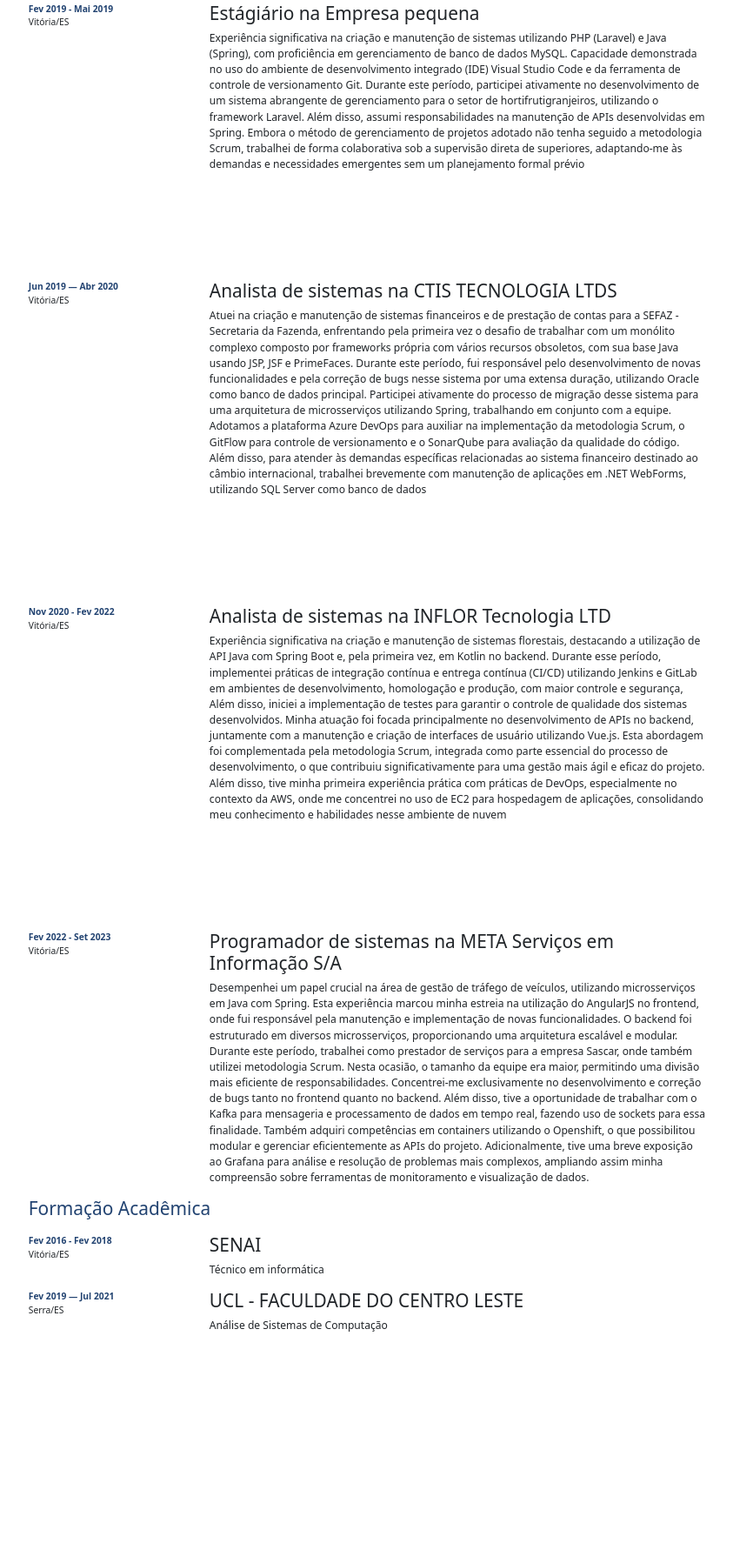
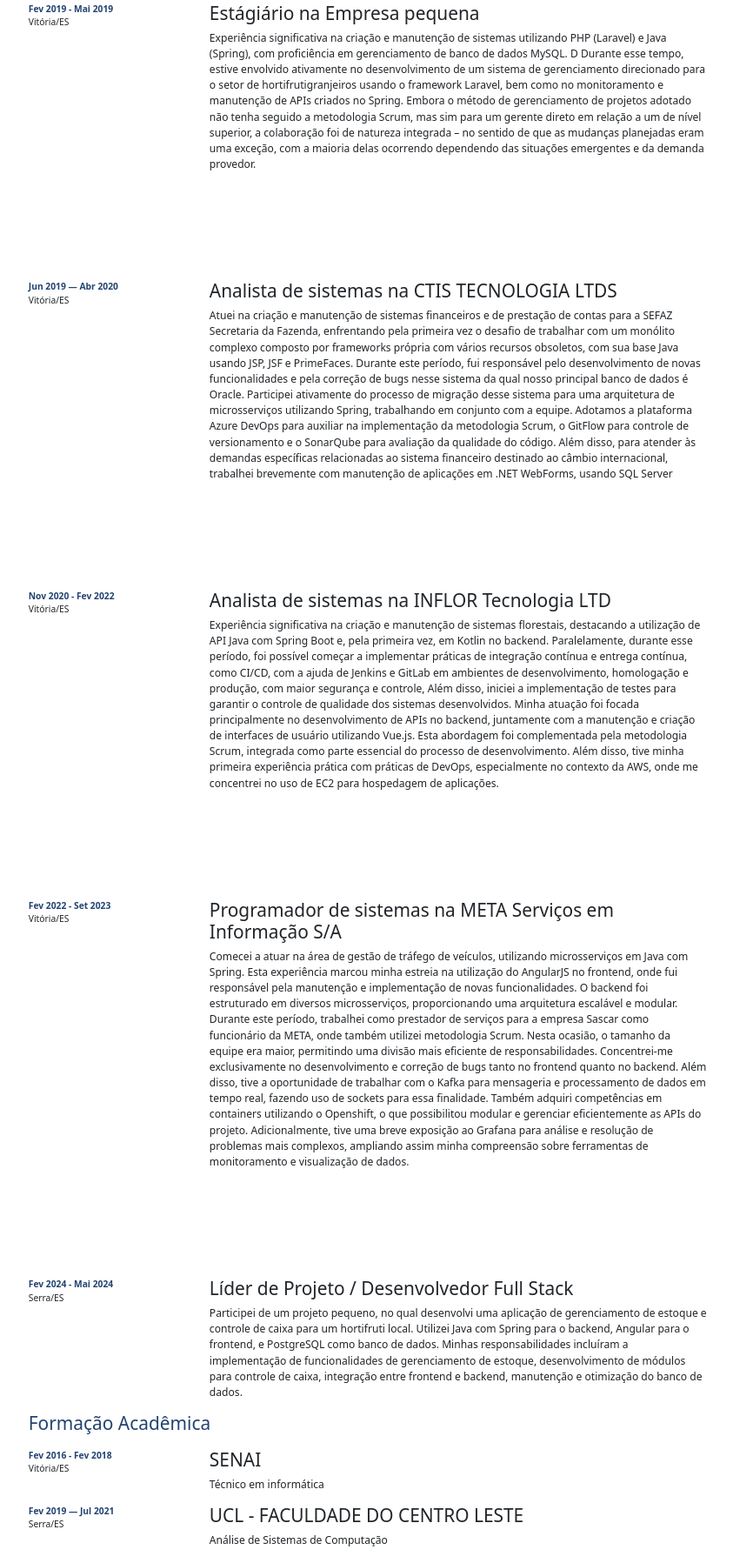
Before and after one commit to lucaspp1/Curriculo, a plain HTML site: page index.html in a window 1280 px wide. Shown: the part 342-2139 px from the top of the page at 87% size, without its empty margins (9-852 px from the left). Before the commit the page ends 1931 px from the top, so only its background shows below. Drawn offline with nearby package versions, Linux system fonts and the light colour scheme.

Commit message:
content updated

```diff
--- a/index.html
+++ b/index.html
@@ -61,9 +61,6 @@
                         Sou desenvolvedor Java, entusiasta em tecnologia, atuando há mais de 5 anos, motivado pela busca contínua pelo aprimoramento técnico. Comprometido a desenvolver soluções de qualidade, tenho experiência em sistemas backend com frontend. Estou amplamente familiarizado com o trabalho em Java, mas também sou mais do que capaz de me adaptar a diferentes tecnologias. Ao mesmo tempo, interessam-me avançar em muitas áreas de desenvolvimento de software e estou disposto a receber desafios para projetos inovadores de tecnologia.
                     </p>
 
-
-
-
                     <div class="container-fluid">
 
                         <div class="row">
@@ -78,22 +75,7 @@
                             </div>
                             <div class="col-9">
                                 <h4> Estágiário na Empresa pequena </h4>
-                                <p> Experiência significativa na criação e manutenção de sistemas
-                                    utilizando PHP (Laravel) e Java (Spring), com proficiência
-                                    em gerenciamento de banco de dados MySQL. Capacidade
-                                    demonstrada no uso do ambiente de desenvolvimento
-                                    integrado (IDE) Visual Studio Code e da ferramenta de controle
-                                    de versionamento Git.
-                                    Durante este período, participei ativamente no
-                                    desenvolvimento de um sistema abrangente de gerenciamento
-                                    para o setor de hortifrutigranjeiros, utilizando o framework
-                                    Laravel. Além disso, assumi responsabilidades na manutenção
-                                    de APIs desenvolvidas em Spring.
-                                    Embora o método de gerenciamento de projetos adotado
-                                    não tenha seguido a metodologia Scrum, trabalhei de
-                                    forma colaborativa sob a supervisão direta de superiores,
-                                    adaptando-me às demandas e necessidades emergentes sem
-                                    um planejamento formal prévio </p>
+                                <p>  Experiência significativa na criação e manutenção de sistemas utilizando PHP (Laravel) e Java (Spring), com proficiência em gerenciamento de banco de dados MySQL. D Durante esse tempo, estive envolvido ativamente no desenvolvimento de um sistema de gerenciamento direcionado para o setor de hortifrutigranjeiros usando o framework Laravel, bem como no monitoramento e manutenção de APIs criados no Spring. Embora o método de gerenciamento de projetos adotado não tenha seguido a metodologia Scrum, mas sim para um gerente direto em relação a um de nível superior, a colaboração foi de natureza integrada – no sentido de que as mudanças planejadas eram uma exceção, com a maioria delas ocorrendo dependendo das situações emergentes e da demanda provedor.  </p>
                             </div>
                         </div>
 
@@ -106,24 +88,7 @@
                             </div>
                             <div class="col-9">
                                 <h4> Analista de sistemas na CTIS TECNOLOGIA LTDS </h4>
-                                <p> Atuei na criação e manutenção de sistemas financeiros e de
-                                    prestação de contas para a SEFAZ - Secretaria da Fazenda,
-                                    enfrentando pela primeira vez o desafio de trabalhar com
-                                    um monólito complexo composto por frameworks própria com
-                                    vários recursos obsoletos, com sua base Java usando JSP,
-                                    JSF e PrimeFaces. Durante este período, fui responsável pelo
-                                    desenvolvimento de novas funcionalidades e pela correção de
-                                    bugs nesse sistema por uma extensa duração, utilizando Oracle
-                                    como banco de dados principal.
-                                    Participei ativamente do processo de migração desse sistema
-                                    para uma arquitetura de microsserviços utilizando Spring,
-                                    trabalhando em conjunto com a equipe. Adotamos a plataforma
-                                    Azure DevOps para auxiliar na implementação da metodologia Scrum, o GitFlow para controle de versionamento e o SonarQube
-                                    para avaliação da qualidade do código.
-                                    Além disso, para atender às demandas específicas relacionadas
-                                    ao sistema financeiro destinado ao câmbio internacional,
-                                    trabalhei brevemente com manutenção de aplicações em .NET
-                                    WebForms, utilizando SQL Server como banco de dados </p>
+                                <p> Atuei na criação e manutenção de sistemas financeiros e de prestação de contas para a SEFAZ Secretaria da Fazenda, enfrentando pela primeira vez o desafio de trabalhar com um monólito complexo composto por frameworks própria com vários recursos obsoletos, com sua base Java usando JSP, JSF e PrimeFaces. Durante este período, fui responsável pelo desenvolvimento de novas funcionalidades e pela correção de bugs nesse sistema da qual nosso principal banco de dados é Oracle. Participei ativamente do processo de migração desse sistema para uma arquitetura de microsserviços utilizando Spring, trabalhando em conjunto com a equipe. Adotamos a plataforma Azure DevOps para auxiliar na implementação da metodologia Scrum, o GitFlow para controle de versionamento e o SonarQube para avaliação da qualidade do código. Além disso, para atender às demandas específicas relacionadas ao sistema financeiro destinado ao câmbio internacional, trabalhei brevemente com manutenção de aplicações em .NET WebForms, usando SQL Server </p>
                             </div>
                         </div>
 
@@ -137,25 +102,7 @@
                             <div class="col-9">
                                 <h4> Analista de sistemas na INFLOR Tecnologia LTD </h4>
 
-                                <p> Experiência significativa na criação e manutenção de sistemas
-                                    florestais, destacando a utilização de API Java com Spring
-                                    Boot e, pela primeira vez, em Kotlin no backend. Durante esse
-                                    período, implementei práticas de integração contínua e entrega
-                                    contínua (CI/CD) utilizando Jenkins e GitLab em ambientes de
-                                    desenvolvimento, homologação e produção, com maior controle
-                                    e segurança, Além disso, iniciei a implementação de testes para
-                                    garantir o controle de qualidade dos sistemas desenvolvidos.
-                                    Minha atuação foi focada principalmente no desenvolvimento
-                                    de APIs no backend, juntamente com a manutenção e criação
-                                    de interfaces de usuário utilizando Vue.js. Esta abordagem foi
-                                    complementada pela metodologia Scrum, integrada como parte
-                                    essencial do processo de desenvolvimento, o que contribuiu
-                                    significativamente para uma gestão mais ágil e eficaz do projeto.
-                                    Além disso, tive minha primeira experiência prática com práticas
-                                    de DevOps, especialmente no contexto da AWS, onde me
-                                    concentrei no uso de EC2 para hospedagem de aplicações,
-                                    consolidando meu conhecimento e habilidades nesse ambiente
-                                    de nuvem </p>
+                                <p> Experiência significativa na criação e manutenção de sistemas florestais, destacando a utilização de API Java com Spring Boot e, pela primeira vez, em Kotlin no backend. Paralelamente, durante esse período, foi possível começar a implementar práticas de integração contínua e entrega contínua, como CI/CD, com a ajuda de Jenkins e GitLab em ambientes de desenvolvimento, homologação e produção, com maior segurança e controle, Além disso, iniciei a implementação de testes para garantir o controle de qualidade dos sistemas desenvolvidos. Minha atuação foi focada principalmente no desenvolvimento de APIs no backend, juntamente com a manutenção e criação de interfaces de usuário utilizando Vue.js. Esta abordagem foi complementada pela metodologia Scrum, integrada como parte essencial do processo de desenvolvimento. Além disso, tive minha primeira experiência prática com práticas de DevOps, especialmente no contexto da AWS, onde me concentrei no uso de EC2 para hospedagem de aplicações. </p>
                             </div>
                         </div>
 
@@ -169,30 +116,22 @@
                             <div class="col-9">
                                 <h4> Programador de sistemas na META Serviços em Informação S/A </h4>
 
-                                <p> Desempenhei um papel crucial na área de gestão de tráfego
-                                    de veículos, utilizando microsserviços em Java com Spring.
-                                    Esta experiência marcou minha estreia na utilização do
-                                    AngularJS no frontend, onde fui responsável pela manutenção
-                                    e implementação de novas funcionalidades. O backend foi
-                                    estruturado em diversos microsserviços, proporcionando uma
-                                    arquitetura escalável e modular.
-                                    Durante este período, trabalhei como prestador de serviços para
-                                    a empresa Sascar, onde também utilizei metodologia Scrum.
-                                    Nesta ocasião, o tamanho da equipe era maior, permitindo
-                                    uma divisão mais eficiente de responsabilidades. Concentrei-me
-                                    exclusivamente no desenvolvimento e correção de bugs tanto
-                                    no frontend quanto no backend.
-                                    Além disso, tive a oportunidade de trabalhar com o Kafka
-                                    para mensageria e processamento de dados em tempo real,
-                                    fazendo uso de sockets para essa finalidade. Também adquiri
-                                    competências em containers utilizando o Openshift, o que
-                                    possibilitou modular e gerenciar eficientemente as APIs do
-                                    projeto.
-                                    Adicionalmente, tive uma breve exposição ao Grafana
-                                    para análise e resolução de problemas mais complexos,
-                                    ampliando assim minha compreensão sobre ferramentas de
-                                    monitoramento e visualização de dados.
-                                    </p>
+                                <p> Comecei a atuar na área de gestão de tráfego de veículos, utilizando microsserviços em Java com Spring. Esta experiência marcou minha estreia na utilização do AngularJS no frontend, onde fui responsável pela manutenção e implementação de novas funcionalidades. O backend foi estruturado em diversos microsserviços, proporcionando uma arquitetura escalável e modular. Durante este período, trabalhei como prestador de serviços para a empresa Sascar como funcionário da META, onde também utilizei metodologia Scrum. Nesta ocasião, o tamanho da equipe era maior, permitindo uma divisão mais eficiente de responsabilidades. Concentrei-me exclusivamente no desenvolvimento e correção de bugs tanto no frontend quanto no backend. Além disso, tive a oportunidade de trabalhar com o Kafka para mensageria e processamento de dados em tempo real, fazendo uso de sockets para essa finalidade. Também adquiri competências em containers utilizando o Openshift, o que possibilitou modular e gerenciar eficientemente as APIs do projeto. Adicionalmente, tive uma breve exposição ao Grafana para análise e resolução de problemas mais complexos, ampliando assim minha compreensão sobre ferramentas de monitoramento e visualização de dados.  </p>
+                            </div>
+                        </div>
+
+
+                        <div class="row">
+                            <div class="col-12 mt-5">
+                                <p> &nbsp; </p> <br/><br/>
+                            </div>
+                            <div class="col-3 min-text" style="margin: 0px; padding: 0px">
+                                <b class="main-color" > Fev 2024 - Mai 2024 </b> <br/> Serra/ES
+                            </div>
+                            <div class="col-9">
+                                <h4> Líder de Projeto / Desenvolvedor Full Stack </h4>
+
+                                <p> Participei de um projeto pequeno, no qual desenvolvi uma aplicação de gerenciamento de estoque e controle de caixa para um hortifruti local. Utilizei Java com Spring para o backend, Angular para o frontend, e PostgreSQL como banco de dados. Minhas responsabilidades incluíram a implementação de funcionalidades de gerenciamento de estoque, desenvolvimento de módulos para controle de caixa, integração entre frontend e backend, manutenção e otimização do banco de dados. </p>
                             </div>
                         </div>
 
```
